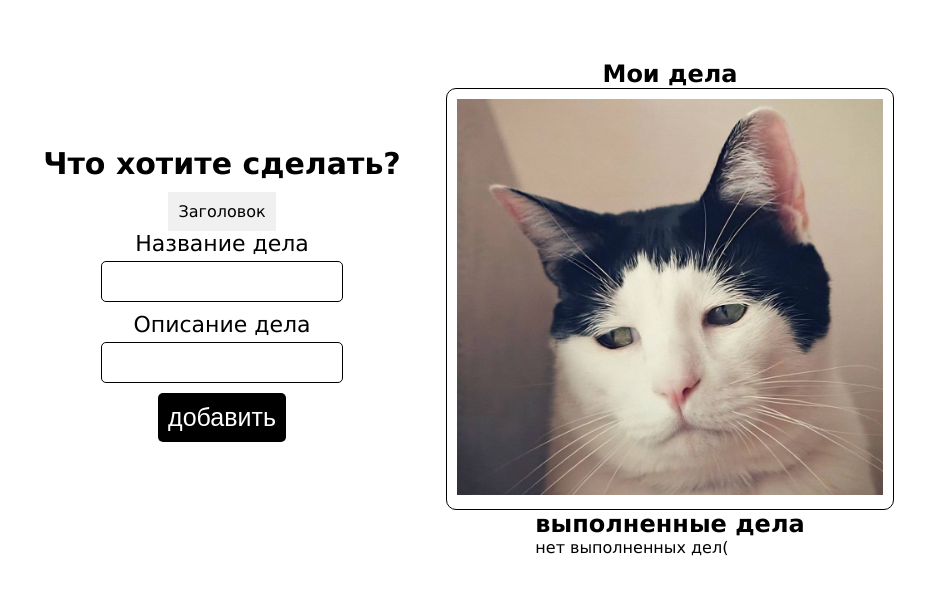
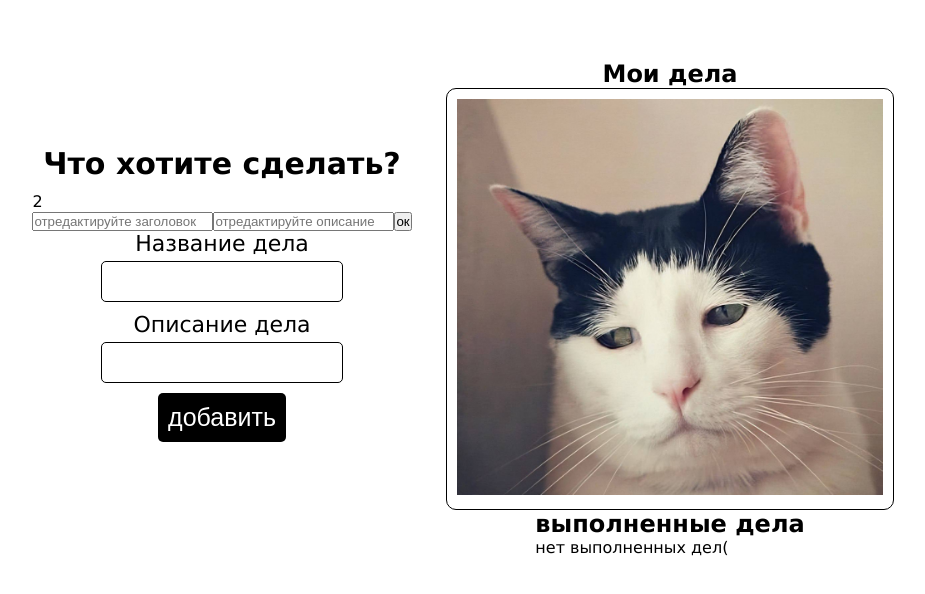
Before and after one commit to akaryaka/todo-vue-ts, a Vue app: page / in a window 1280 px wide. Shown: the top 594 px of the page, without its empty margins (194-1119 px from the left). Built offline with nearby package versions, Linux system fonts and the light colour scheme.

Commit message:
ref: add types, readme

```diff
--- a/src/components/Todo.vue
+++ b/src/components/Todo.vue
@@ -1,25 +1,7 @@
 <script lang="ts" setup>
   import { ref } from 'vue';
   import TodoList from './TodoList/TodoList.vue';
-
-  interface Todo {
-    id: number,
-    title: string,
-    desc: string,
-    class: string,
-    isEdit: boolean,
-    done: boolean
-  }
-
-  interface Form {
-    newTitle : string,
-    newDesc: string
-  }
-
-  interface Errors {
-    errorTitleVisible: boolean,
-    errorDescVisible: boolean
-  }
+  import type { Todo, Form, Errors } from '../types/todo.ts';
 
   // Form
   const form = ref<Form>({
@@ -107,7 +89,7 @@
     <div class="todo" id="todo">
       <div class="todo__header">
         <h1 class="title">Что хотите сделать?</h1>
-        <TodoList />
+        <TodoList desc="2"/>
         <form action="#" class="todo__form">
           <label class="todo__label" for="title-task">Название дела</label>
           <input id="title-task" type="text" v-model="form.newTitle" class="todo__input" autofocus="true">
@@ -251,19 +233,6 @@
     }
   }
 
-  .list {
-    &__item{
-      opacity: 1;
-      display: flex;
-      justify-content: space-between;
-      align-items: center;
-      margin-bottom: 10px;
-      padding: 5px;
-      border: 1px solid #000;
-      border-radius: 10px;
-    }
-  }
-
   .btn-wrapper {
     display: flex;
     align-items: center;
--- a/src/components/TodoList/TodoList.vue
+++ b/src/components/TodoList/TodoList.vue
@@ -1,19 +1,38 @@
 <template>
-  <p>{{ title }}</p>
+  <ul class="list">
+    <li>
+      <div class="list__item-content">
+        <h3>{{ title }}</h3>
+        <p>{{ desc }}</p>
+        <div class="inputs-wrapper">
+          <input class="todo__input" type="text" placeholder="отредактируйте заголовок">
+          <input class="todo__input"  type="text" placeholder="отредактируйте описание">
+          <button  class="add-btn">ок</button>
+        </div>
+      </div>
+    </li>
+  </ul>
 </template>
 
 <script setup>
-defineProps({
-  title: {
-    type: String,
-    default: 'Заголовок'
-  }
-})
+  defineProps({
+    title: '',
+    desc: ''
+  })
 </script>
 
-<style scoped>
-    p {
-    padding: 10px;
-    background: #f0f0f0;
+<style lang="scss" scoped>
+  .list {
+    &__item{
+      opacity: 1;
+      display: flex;
+      justify-content: space-between;
+      align-items: center;
+      margin-bottom: 10px;
+      padding: 5px;
+      border: 1px solid #000;
+      border-radius: 10px;
     }
+  }
+
 </style>
--- /dev/null
+++ b/src/types/todo.ts
@@ -0,0 +1,18 @@
+export interface Todo {
+  id: number,
+  title: string,
+  desc: string,
+  class: string,
+  isEdit: boolean,
+  done: boolean
+}
+
+export interface Form {
+  newTitle : string,
+  newDesc: string
+}
+
+export interface Errors {
+  errorTitleVisible: boolean,
+  errorDescVisible: boolean
+}
```
Also changed, not shown: notes/notes.txt, 1 other file (tests, documents, lock files or other folders).
